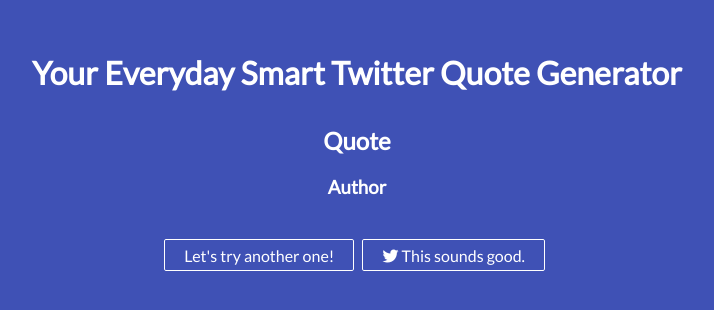
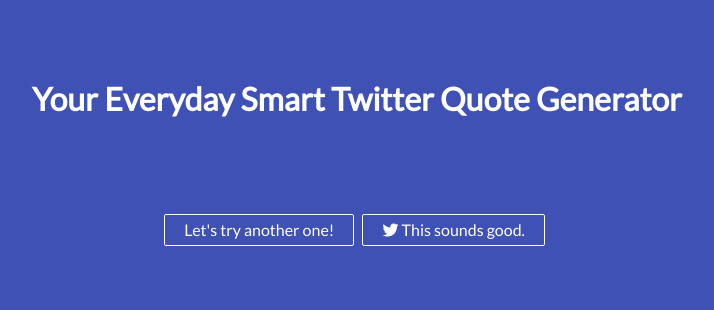
Before and after one commit to radoslawbiesek/quote-generator, a website: page index.html in a window 1280 px wide. Shown: the part 230-540 px from the top of the page, without its empty margins (283-997 px from the left). Drawn offline with Linux system fonts and the light colour scheme; no server answers.

Commit message:
Clean quote and author textfields

```diff
--- a/index.html
+++ b/index.html
@@ -14,8 +14,8 @@
             <h1>Your Everyday Smart Twitter Quote Generator</h1>
         </header>
         <div class="box">
-            <h2 class="quote">Quote</h2>
-            <h3 class="author">Author</h3>
+            <h2 class="quote"></h2>
+            <h3 class="author"></h3>
         </div>
         <div class="buttons">
             <a href="#" class="trigger">Let's try another one!</a>
```
